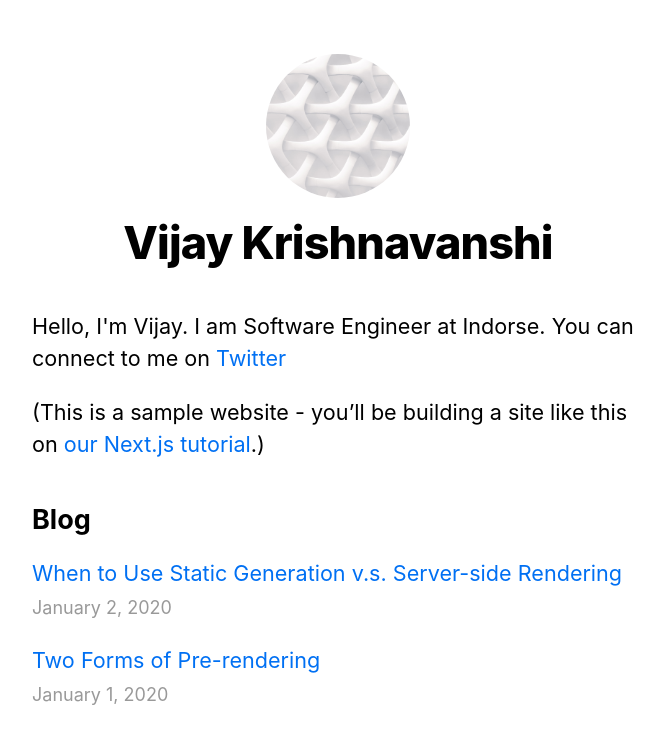
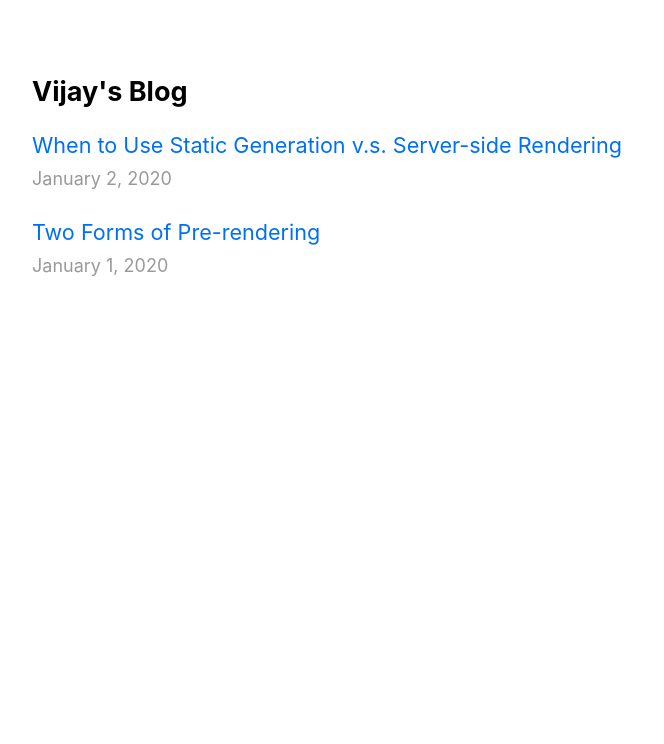
Before and after one commit to vijaykrishnavanshi/blog, a Next.js app: page / in a window 1280 px wide. Shown: the top 744 px of the page, without its empty margins (302-966 px from the left). Built offline with nearby package versions, Linux system fonts and the light colour scheme.

Commit message:
Fixed blog issue

```diff
--- a/components/layout.js
+++ b/components/layout.js
@@ -4,7 +4,7 @@ import utilStyles from '../styles/utils.module.css'
 import Link from 'next/link'
 
 const name = 'Vijay Krishnavanshi'
-export const siteTitle = 'Next.js Sample Website'
+export const siteTitle = "Vijay's Blog"
 
 export default function Layout({ children, home }) {
   return (
@@ -22,7 +22,7 @@ export default function Layout({ children, home }) {
           )}.png?theme=light&md=0&fontSize=75px&images=https%3A%2F%2Fassets.zeit.co%2Fimage%2Fupload%2Ffront%2Fassets%2Fdesign%2Fnextjs-black-logo.svg`}
         />
       </Head>
-      <header className={styles.header}>
+      {/* <header className={styles.header}>
         {home ? (
           <>
             <img
@@ -50,7 +50,7 @@ export default function Layout({ children, home }) {
             </h2>
           </>
         )}
-      </header>
+      </header> */}
       <main>{children}</main>
       {!home && (
         <div className={styles.backToHome}>
--- a/pages/index.js
+++ b/pages/index.js
@@ -11,15 +11,15 @@ export default function Home({ allPostsData }) {
       <Head>
         <title>{siteTitle}</title>
       </Head>
-      <section className={utilStyles.headingMd}>
+      {/* <section className={utilStyles.headingMd}>
         <p>Hello, I'm Vijay. I am Software Engineer at Indorse. You can connect to me on <a href="https://twitter.com/vkrishnavanshi">Twitter</a></p>
         <p>
           (This is a sample website - you’ll be building a site like this on{' '}
           <a href="https://nextjs.org/learn">our Next.js tutorial</a>.)
         </p>
-      </section>
+      </section> */}
       <section className={`${utilStyles.headingMd} ${utilStyles.padding1px}`}>
-        <h2 className={utilStyles.headingLg}>Blog</h2>
+        <h2 className={utilStyles.headingLg}>Vijay's Blog</h2>
         <ul className={utilStyles.list}>
           {allPostsData.map(({ id, date, title }) => (
             <li className={utilStyles.listItem} key={id}>
```
